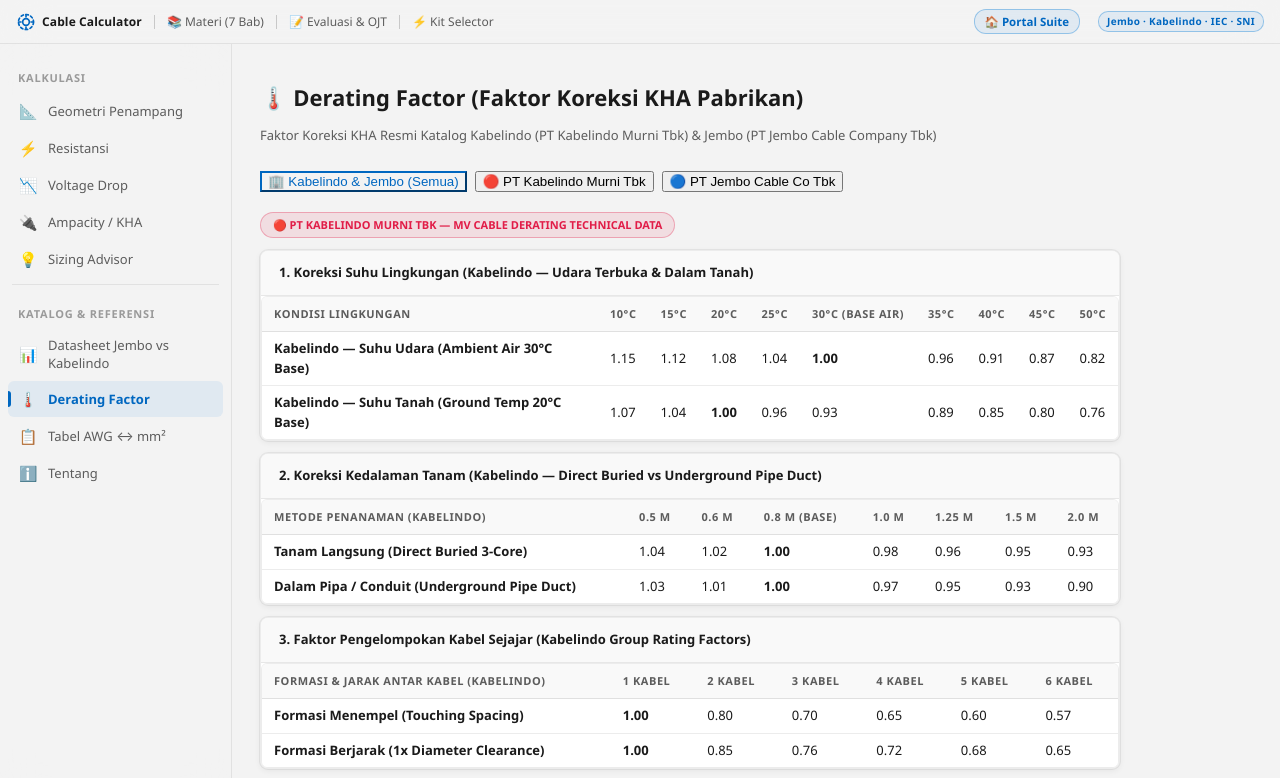
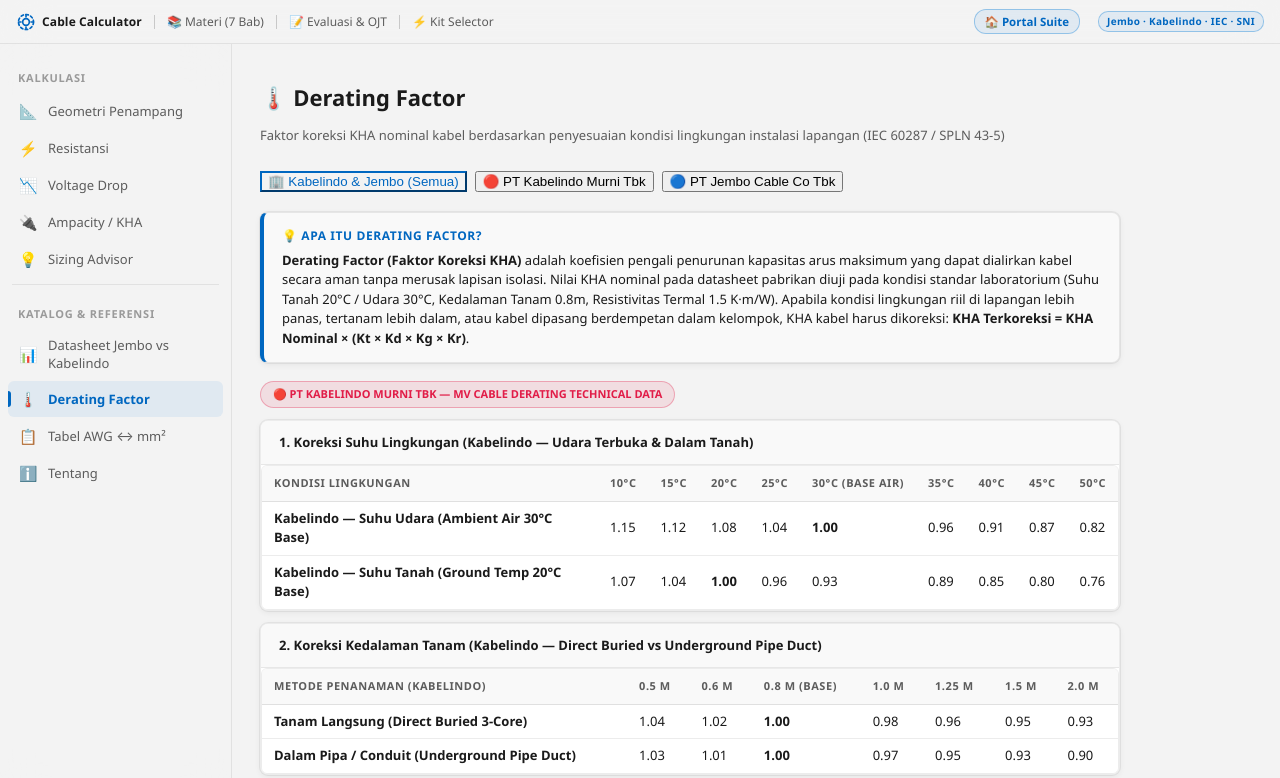
Before and after one commit to wldn-git/wldn-termination-tool, a plain HTML site: page cable-calc.html in a window 1280 px wide. Both pictures are taken after a click on the button "🌡️ Derating Factor". Shown: the top 778 px of the page. Drawn offline with Linux system fonts and the light colour scheme.

Commit message:
Feat: Simplify page title to 'Derating Factor' and add informative explanation card in cable-calc.html

```diff
--- a/cable-calc.html
+++ b/cable-calc.html
@@ -1698,9 +1698,8 @@
           <div class="page-header">
             <div style="display:flex; justify-content:space-between; align-items:flex-start; flex-wrap:wrap; gap:12px;">
               <div>
-                <h1 class="page-title">🌡️ Derating Factor (Faktor Koreksi KHA Pabrikan)</h1>
-                <p class="page-sub">Faktor Koreksi KHA Resmi Katalog Kabelindo (PT Kabelindo Murni Tbk) &amp; Jembo (PT
-                  Jembo Cable Company Tbk)</p>
+                <h1 class="page-title">🌡️ Derating Factor</h1>
+                <p class="page-sub">Faktor koreksi KHA nominal kabel berdasarkan penyesuaian kondisi lingkungan instalasi lapangan (IEC 60287 / SPLN 43-5)</p>
               </div>
               <div style="display:flex; gap:8px;">
                 <button class="theme-toggle-btn active" id="btn-brand-all" onclick="switchDeratingBrand('all')"
@@ -1713,6 +1712,18 @@
                 <button class="theme-toggle-btn" id="btn-brand-jembo" onclick="switchDeratingBrand('jembo')">
                   🔵 PT Jembo Cable Co Tbk
                 </button>
+              </div>
+            </div>
+          </div>
+
+          <!-- Derating Explanation Box -->
+          <div class="card" style="background:var(--surface-alt); border-left:4px solid var(--accent); margin-bottom:18px;">
+            <div class="card-body" style="padding:14px 18px;">
+              <div style="font-size:12px; font-weight:700; color:var(--accent); text-transform:uppercase; letter-spacing:0.05em; margin-bottom:6px; font-family:var(--mono);">
+                💡 Apa itu Derating Factor?
+              </div>
+              <div style="font-size:13px; color:var(--text); line-height:1.5;">
+                <b>Derating Factor (Faktor Koreksi KHA)</b> adalah koefisien pengali penurunan kapasitas arus maksimum yang dapat dialirkan kabel secara aman tanpa merusak lapisan isolasi. Nilai KHA nominal pada datasheet pabrikan diuji pada kondisi standar laboratorium (Suhu Tanah 20°C / Udara 30°C, Kedalaman Tanam 0.8m, Resistivitas Termal 1.5 K·m/W). Apabila kondisi lingkungan riil di lapangan lebih panas, tertanam lebih dalam, atau kabel dipasang berdempetan dalam kelompok, KHA kabel harus dikoreksi: <b>KHA Terkoreksi = KHA Nominal × (Kt × Kd × Kg × Kr)</b>.
               </div>
             </div>
           </div>
```
